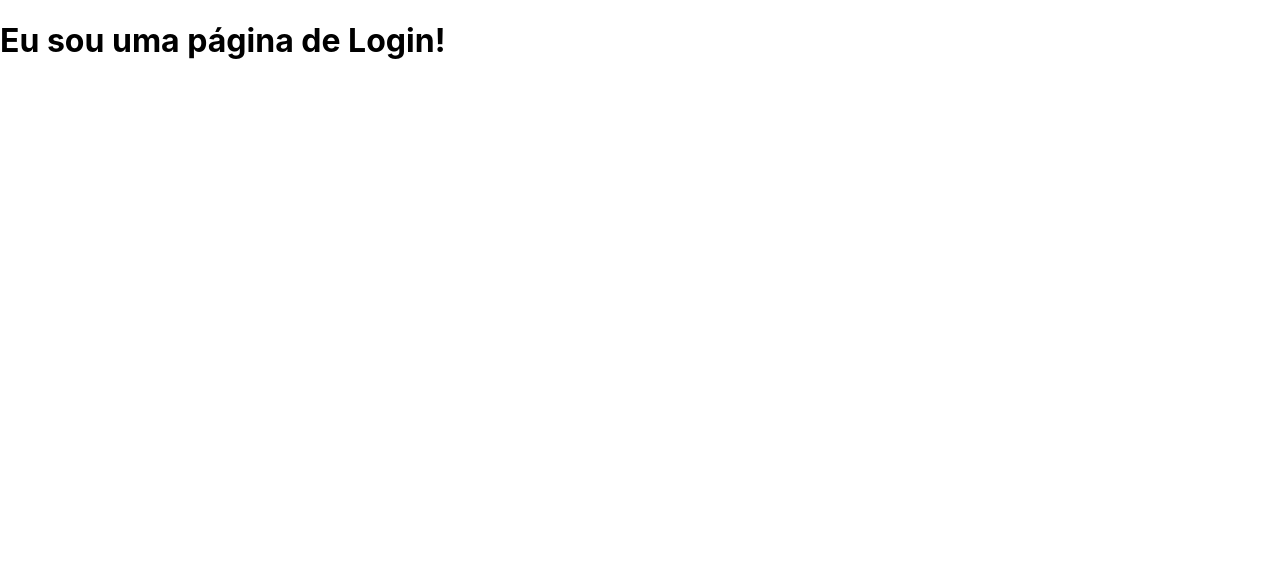
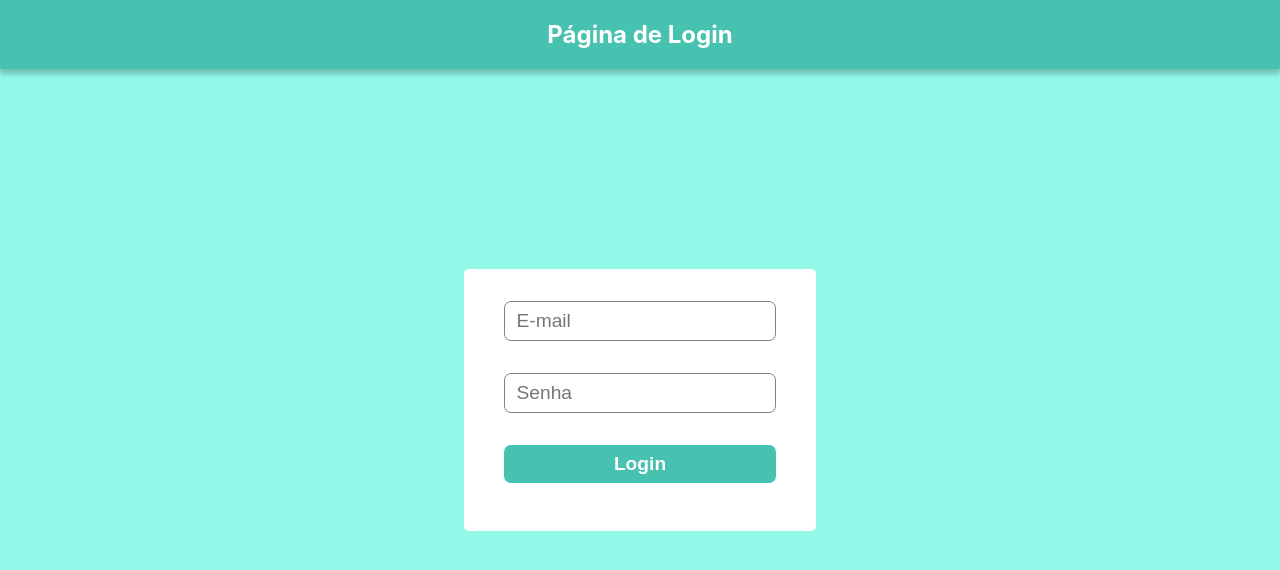
Before and after one commit to PGabriel-MB/react-tasks, a React (Create React App) app: page / in a window 1280 px wide. Shown: the top 570 px of the page. Built offline with nearby package versions, Linux system fonts and the light colour scheme.

Commit message:
criada tela de login e inicializado serviço de requisiçoes

```diff
--- a/package.json
+++ b/package.json
@@ -6,6 +6,7 @@
     "@testing-library/jest-dom": "^4.2.4",
     "@testing-library/react": "^9.3.2",
     "@testing-library/user-event": "^7.1.2",
+    "axios": "^0.21.1",
     "react": "^16.13.1",
     "react-dom": "^16.13.1",
     "react-router-dom": "^5.2.0",
--- a/src/App.js
+++ b/src/App.js
@@ -12,7 +12,7 @@ function App() {
 
   return (
     <div className="App">
-      <Header />
+      <Header headerText="Minha Lista de Tarefas" />
       <TaskList tasks={tasks} />
       <AddFAB tasks={tasks} configTasks={setTasks} />
     </div>
--- a/src/components/Routes/Router.jsx
+++ b/src/components/Routes/Router.jsx
@@ -6,7 +6,7 @@ import {
 } from 'react-router-dom';
 
 import App from '../../App';
-import Login from "../../pages/Login";
+import Login from "../../pages/Login/Login";
 
 const Routes = () => (
     <BrowserRouter>
--- a/src/components/layout/Header/Header.jsx
+++ b/src/components/layout/Header/Header.jsx
@@ -1,11 +1,11 @@
 import React from "react";
 import './Header.css'
 
-const Header = () => {
+const Header = ({ headerText }) => {
     return (
         <header>
             <div>
-                <h2>Minha Lista de Tarefas</h2>
+                <h2>{ headerText }</h2>
             </div>
         </header>
     );
--- a/src/pages/Login.jsx
+++ /dev/null
@@ -1,9 +0,0 @@
-import React from 'react';
-
-class Login extends React.Component {
-    render() {
-        return <h1>Eu sou uma página de Login!</h1>
-    }
-}
-
-export default Login;
--- /dev/null
+++ b/src/pages/Login/Login.css
@@ -0,0 +1,43 @@
+#loginContent {
+    height: 100%;
+    width: 100%;
+    background-color: #92F9E9;
+    z-index: -2;
+    top: 0;
+    left: 0;
+    display: flex;
+    align-items: center;
+    justify-content: center;
+    position: fixed;
+}
+
+form#login {
+    margin: 2em;
+    background-color: #ffffff;
+    border-radius: 5px;
+    padding: 1em;
+    padding-top: 2em;
+    text-align: center;
+    width: 20rem;
+}
+
+#login input, #login button {
+    padding: 1rem;
+    border: 1px solid gray;
+    border-radius: 7px;
+    padding: .5rem .7rem;
+    margin-bottom: 4vh;
+    font-size: 1.2em;
+}
+
+.buttonStyle {
+    min-width: 17rem;
+    border: none !important;
+    background-color: #47C2B1;
+    color: white;
+    font-weight: 900;
+}
+
+.registerLink {
+    text-align: center;
+}
--- /dev/null
+++ b/src/pages/Login/Login.jsx
@@ -0,0 +1,37 @@
+import React from 'react';
+
+import Header from "../../components/layout/Header/Header";
+
+import './Login.css';
+
+class Login extends React.Component {
+
+    constructor(props) {
+        super(props);
+        this.state = {
+            email: '',
+            password: ''
+        }
+    }
+
+    render() {
+        return (
+            <>
+                <Header headerText="Página de Login" />
+                <div id="loginContent">
+                    <form id="login" action="">
+                        <input value={this.state.email} onChange={e => this.setState({ email: e.target.value })} placeholder="E-mail" type="email" />
+                        <input value={this.state.password} onChange={e => this.setState({ password: e.target.value })} placeholder="Senha" type="password"></input>
+                        <br />
+                        <button className="buttonStyle" type="button">Login</button>
+                    </form>
+                    <div className="registerLink">
+
+                    </div>
+                </div>
+            </>
+        )
+    }
+}
+
+export default Login;
```
Also changed, not shown: src/services/storage.js (added, +14 -0 lines), src/services/api.js (added), 1 other file (tests, documents, lock files or other folders).
